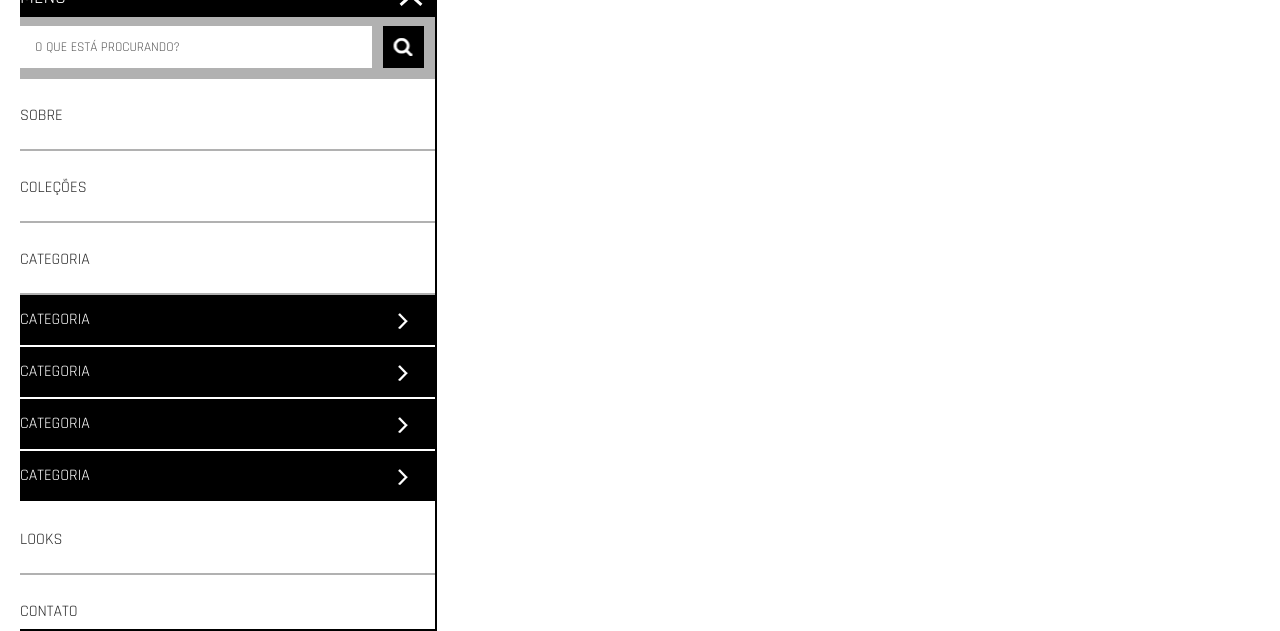
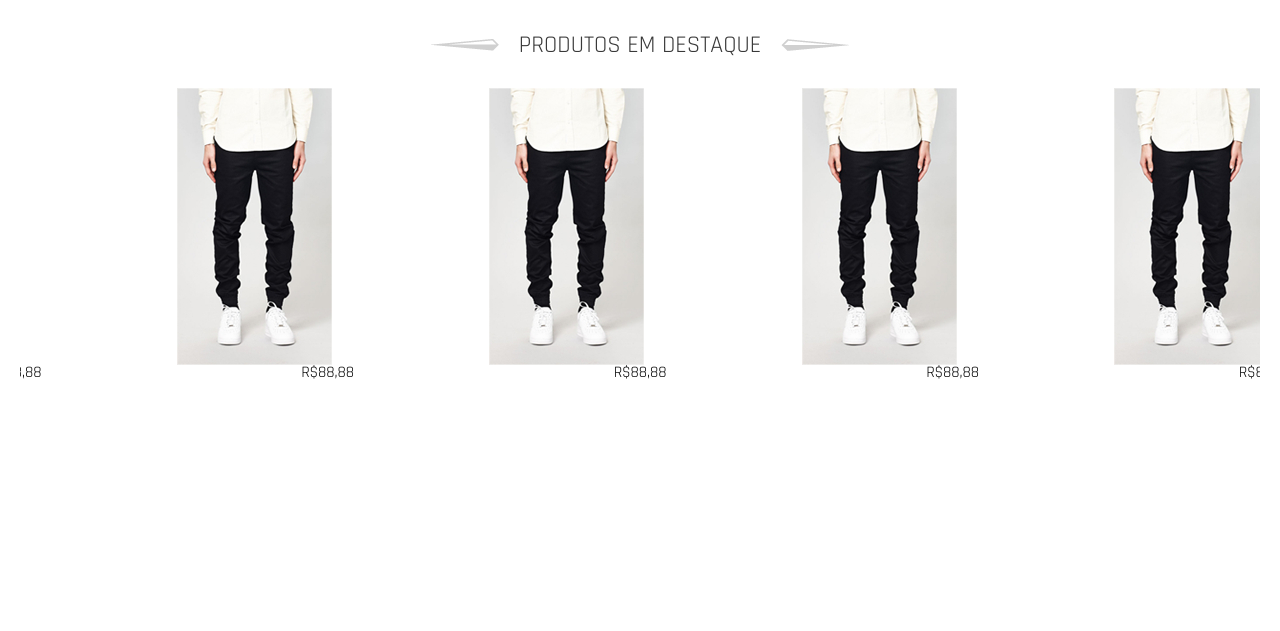
Before and after one commit to ValeriiaBond/test_task, a plain HTML site: page index.html in a window 1280 px wide. Shown: the part 528-1159 px from the top of the page. After the commit the page ends 909 px from the top, so only its background shows below. Drawn offline with nearby package versions, Linux system fonts and the light colour scheme.

Commit message:
added section suggestion h2 and carousel

```diff
--- a/css/style.css
+++ b/css/style.css
@@ -19,6 +19,16 @@ h1{
 	letter-spacing: -1.5px;
 }
 
+h2{
+	color: #393939;
+	font-size: 18px;
+	line-height: 19.4px;
+	text-transform: uppercase;
+	position: relative;
+	width: fit-content;
+	margin: 0 auto 30px;
+}
+
 a{
 	text-decoration: none;
 	color: #000;
@@ -27,87 +37,30 @@ a{
 .basket,
 .menu-socials>li>a,
 .submit__btn:before,
-.menu__list-2nd>li:before{
+.menu__list-2nd>li:before,
+h2:after,
+h2:before{
 	background: url(../images/icons/css_sprites.png);
 }
 
-/*------------header-----------*/
-
-/*.menu{
-	background: #000;
-	padding: 15px 0;
-	position: relative;
+h2:after, h2:before{
+	content: '';
+	position: absolute;
+	width: 41px; height: 7px;
+	top: 50%;
+	transform: translateY(-50%);
 }
 
-.menu-burger__header{
-	position: relative;
-   width: 28px;
-   height: 19px;
-   display: block;
-   margin-left: 10px;
+h2:before{
+	right: calc(100% + 10px);
+	background-position: -105px -110px;
+
 }
 
-.menu-burger__header span, .menu-burger__header:after, .menu-burger__header:before{
-    height: 3px;
-    width: 100%;
-    position: absolute;
-    background: #fff;
-    margin: 0 auto;
+h2:after{
+	left: calc(100% + 10px);
+	background-position: -105px -122px;
 }
-.menu-burger__header span{
-    top: 8px;
-}
-.menu-burger__header:after, .menu-burger__header:before{
-    content: '';
-}
-.menu-burger__header:after{
-    bottom: 0;
-}
-.menu-burger__header:before{
-    top: 0;
-}
-
-.menu-burger__header.open-menu span {
-    opacity:0;
-    transition: 0.5s;
-}
-.menu-burger__header.open-menu:before {
-    transform: rotate(38deg);
-    top: 10px;
-    transition: 0.4s;
-}
-.menu-burger__header.open-menu:after {
-    transform: rotate(-38deg);
-    bottom: 7px;
-    transition: 0.4s;
-}
-
-.menu__list a{
-	color: #fff;
-}
-.menu__body{
-	display: block;
-	position: absolute;
-	top: 48px;
-	width: 100%;
-	background: rgba(0,0,0,.93);
-	z-index: 5;
-	left: -100%;
-   transition: all 0.4s ease;
-}
-
-.menu__body.open-menu {
-    left: 0;
-}
-.menu__list li{
-	margin: 40px 0px 40px 33px;
-	font-size: 14px;
-}
-
-.menu>.container{
-	display: flex;
-	justify-content: space-between;
-}*/
 
 .basket{
 	width: 30px; height: 25px;
@@ -307,6 +260,7 @@ button.owl-dot.active:focus{
 .menu__list{
 	height: 612px;
 	overflow-y: auto;
+	display: none;
 }
 
 
@@ -315,6 +269,7 @@ button.owl-dot.active:focus{
 	color: #292929;
 	padding: 29px 0 25px;
 	border-bottom: 2px solid #b1b1b1;
+	background-color: #fff;
 }
 
 .menu__list-2nd>li>a{
@@ -405,6 +360,47 @@ button.owl-dot.active:focus{
 }
 
 
+/* ------------раздел suggestions------------ */
+
+.suggestions{
+	padding-top: 26px;
+}
+.suggestion__img{
+	width: 155px;
+	height: 277px;
+}
+
+.suggestion__item>p{
+	text-align: center;
+}
+
+
+
+
+
+
+
+
+
+
+
+
+
+
+
+
+
+
+
+
+
+
+
+
+
+
+
+
 
 
 
@@ -436,16 +432,17 @@ button.owl-dot.active:focus{
 
 @media (min-width: 750px){
 
-/*.menu__list{
+.header{
 	display: flex;
-	justify-content: space-between;
+	flex-direction: column;
 }
 
-.menu__list li {
-    margin: 40px 15px;
-}*/
+.header__body{
+	order: 10;
+}
 .slider{
 	height: 460px;
+	order: 5;
 }
 .slider__item{
 	height: 460px;
@@ -468,7 +465,43 @@ button.owl-dot.active:focus{
     border: none;
 }
 
+.suggestions{
+	padding-top: 29px;
 }
+
+h2{
+	font-size: 20px;
+	line-height: 23.9px;
+	margin-bottom: 22px;
+}
+
+h2:after, h2:before{
+	width: 68px; height: 12px;
+}
+
+h2:before{
+	right: calc(100% + 20px);
+	background-position: -79px -93px;
+
+}
+
+h2:after{
+	left: calc(100% + 20px);
+	background-position: -79px -77px;
+}
+
+}
+
+
+
+
+
+
+
+
+
+
+
 
 
 
@@ -520,24 +553,10 @@ button.owl-dot.active:focus{
     border: 1px solid #000
 }
 
-.slider{
-	order: 5;
-}
-
 .slider__body.owl-carousel .owl-dots{
 	bottom: 45px;
 	margin-right: 6px;
 }
-/*.menu{
-	order: 10;
-}
-
-.menu-burger__header {
-	margin-left: 0;
-}
-.menu__list li {
-    margin: 40px 0;
-}*/
 
 .basket{
 	width: 35px; height: 29px;
@@ -554,6 +573,16 @@ button.owl-dot.active:focus{
 	font-size: 16px;
 }
 
+.suggestions{
+	padding-top: 41px;
+}
+
+h2{
+	font-size: 24px;
+	line-height: 28.68px;
+	margin-bottom: 28px;
+}
+
 
 
 }
--- a/index.html
+++ b/index.html
@@ -16,38 +16,43 @@
 		<div class="header">
 			<div class="header__body">
 				<div class="container">
-					<!-- <nav class="menu__body">
-						<ul class="menu__list container">
-							<li class="menu__item"><a href="#">бургер</a>
-								<ul>
-									<li class="menu__item">
-										<form>
-											<input type="search" name="#" placeholder="O QUE ESTÁ PROCURANDO?">
-		   								<input type="submit" value="Найти">
-										</form>
-									</li>
-									<li class="menu__item"><a href="#">SOBRE</a></li>
-									<li class="menu__item"><a href="#">COLEÇÕES </a></li>
-									<li class="menu__item"><a href="#">CATEGORIA</a>
-										<ul>
-											<li><a href="#">CATEGORIA</a></li>
-											<li><a href="#">CATEGORIA</a></li>
-											<li><a href="#">CATEGORIA</a></li>
-											<li><a href="#">CATEGORIA</a></li>
-										</ul>
-									</li>
-									<li class="menu__item"><a href="#">LOOKS</a></li>
-									<li class="menu__item"><a href="#">CONTATO</a></li>
+					<nav class="menu">
+						<div class="menu__header">
+							<div class="menu__title">menu</div>
+							<div class="menu__btn open-menu"><span></span></div>
+						</div>
+						<ul class="menu__list open">
+							<li class="menu__item">
+								<form class="menu__form">
+									<input type="search" name="#" placeholder="O QUE ESTÁ PROCURANDO?">
+									<button class="submit__btn" type="submit"></button>
+								</form>
+							</li>
+							<li class="menu__item"><a href="#">SOBRE</a></li>
+							<li class="menu__item"><a href="#">COLEÇÕES </a></li>
+							<li class="menu__item"><a href="#">CATEGORIA</a>
+								<ul class="menu__list-2nd">
+									<li><a href="#">CATEGORIA</a></li>
+									<li><a href="#">CATEGORIA</a></li>
+									<li><a href="#">CATEGORIA</a></li>
+									<li><a href="#">CATEGORIA</a></li>
+								</ul>
+							</li>
+							<li class="menu__item"><a href="#">LOOKS</a></li>
+							<li class="menu__item"><a href="#">CONTATO</a></li>
+							<li class="menu__item">
+								<ul class="menu-socials">
+									<li><a href="#"></a></li>
+									<li><a href="#"></a></li>
+									<li><a href="#"></a></li>
 								</ul>
 							</li>
 						</ul>
-					</nav> -->
-
+					</nav>
 					<h1>CLOTH & FASHION</h1>
 					<div class="basket"><span class="basket-amount">88</span></div>
 				</div>
 			</div>
-
 			<div class="header-benefits">
 				<div class="container">
 					<div class="owl-carousel benefits__carousel">
@@ -58,7 +63,6 @@
 				</div>
 
 			</div>
-
 			<div class="slider">
 					<div class="owl-carousel slider__body">
 						<div class="slider__item item1">
@@ -76,41 +80,64 @@
 			</div>
 		</div>
 	</header>
-<div class="container">
-	<nav class="menu">
-		<div class="menu__header">
-			<div class="menu__title">menu</div>
-			<div class="menu__btn open-menu"><span></span></div>
-		</div>
-		<ul class="menu__list open">
-			<li class="menu__item">
-				<form class="menu__form">
-					<input type="search" name="#" placeholder="O QUE ESTÁ PROCURANDO?">
-					<button class="submit__btn" type="submit"></button>
-				</form>
-			</li>
-			<li class="menu__item"><a href="#">SOBRE</a></li>
-			<li class="menu__item"><a href="#">COLEÇÕES </a></li>
-			<li class="menu__item"><a href="#">CATEGORIA</a>
-				<ul class="menu__list-2nd">
-					<li><a href="#">CATEGORIA</a></li>
-					<li><a href="#">CATEGORIA</a></li>
-					<li><a href="#">CATEGORIA</a></li>
-					<li><a href="#">CATEGORIA</a></li>
-				</ul>
-			</li>
-			<li class="menu__item"><a href="#">LOOKS</a></li>
-			<li class="menu__item"><a href="#">CONTATO</a></li>
-			<li class="menu__item">
-				<ul class="menu-socials">
-					<li><a href="#"></a></li>
-					<li><a href="#"></a></li>
-					<li><a href="#"></a></li>
-				</ul>
-			</li>
-		</ul>
-	</nav>
-</div>
+	<main>
+		<section class="suggestions">
+			<div class="container">
+				<h2>PRODUTOS EM DESTAQUE</h2>
+				<div class="owl-carousel suggestion__carousel">
+					<div class="suggestion__item">
+						<div class="suggestion__img">
+							<img src="images/suggestions/suggestion_2.jpg" alt="C&F CLOTHING pants">
+						</div>
+						<p>R$88,88</p>
+					</div>
+					<div class="suggestion__item">
+						<div class="suggestion__img">
+							<img src="images/suggestions/suggestion_2.jpg" alt="C&F CLOTHING pants">
+						</div>
+						<p>R$88,88</p>
+					</div>
+					<div class="suggestion__item">
+						<div class="suggestion__img">
+							<img src="images/suggestions/suggestion_2.jpg" alt="C&F CLOTHING pants">
+						</div>
+						<p>R$88,88</p>
+					</div>
+					<div class="suggestion__item">
+						<div class="suggestion__img">
+							<img src="images/suggestions/suggestion_2.jpg" alt="C&F CLOTHING pants">
+						</div>
+						<p>R$88,88</p>
+					</div>
+					<div class="suggestion__item">
+						<div class="suggestion__img">
+							<img src="images/suggestions/suggestion_2.jpg" alt="C&F CLOTHING pants">
+						</div>
+						<p>R$88,88</p>
+					</div>
+					<div class="suggestion__item">
+						<div class="suggestion__img">
+							<img src="images/suggestions/suggestion_2.jpg" alt="C&F CLOTHING pants">
+						</div>
+						<p>R$88,88</p>
+					</div>
+					<div class="suggestion__item">
+						<div class="suggestion__img">
+							<img src="images/suggestions/suggestion_2.jpg" alt="C&F CLOTHING pants">
+						</div>
+						<p>R$88,88</p>
+					</div>
+					<div class="suggestion__item">
+						<div class="suggestion__img">
+							<img src="images/suggestions/suggestion_2.jpg" alt="C&F CLOTHING pants">
+						</div>
+						<p>R$88,88</p>
+					</div>
+
+				</div>
+			</div>
+		</section>
+	</main>
 
 
 
@@ -119,6 +146,7 @@
 
 
 
-	</script>
+
+
 </body>
 </html>
--- a/js/js.js
+++ b/js/js.js
@@ -31,6 +31,18 @@ $(document).ready(function() {
             items:1
         }
     	}
-	})
+	});
+
+	$('.suggestion__carousel').owlCarousel({
+		center: true,
+    items:2,
+    loop:true,
+    margin:10,
+    responsive:{
+        600:{
+            items:4
+        }
+    }
+});
 
 });
```
Also changed, not shown: images/suggestions/suggestion_1.jpg (added), images/suggestions/suggestion_2.jpg (added).
